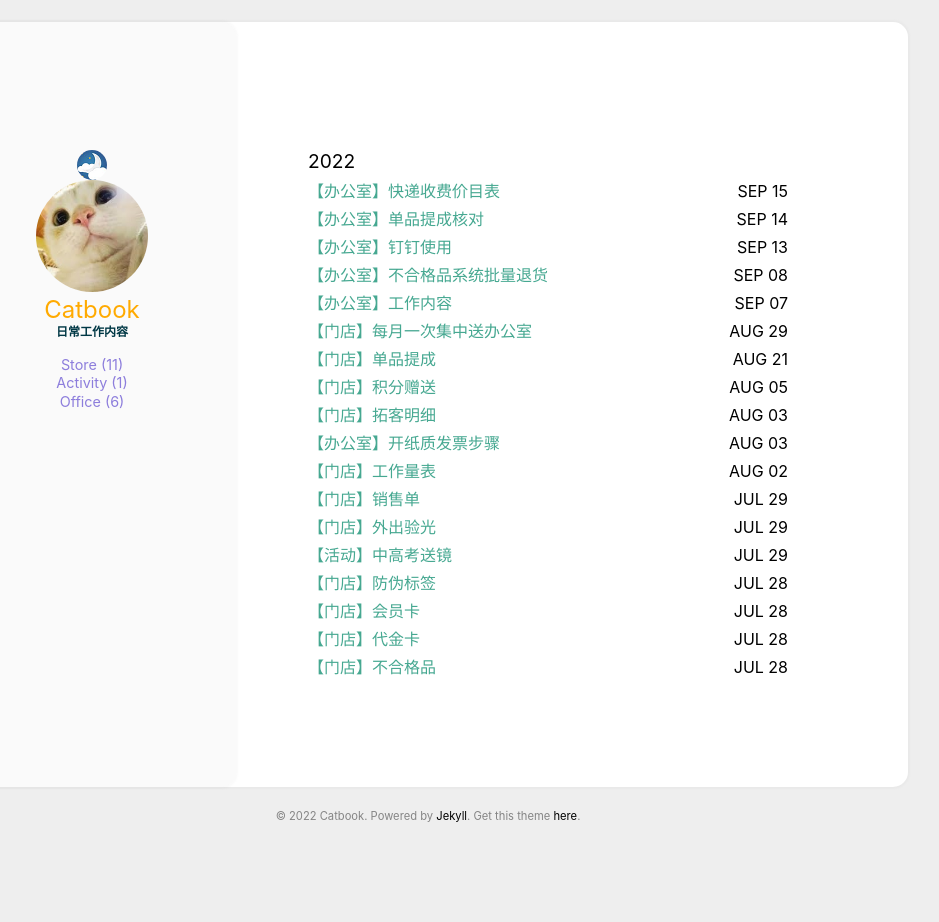
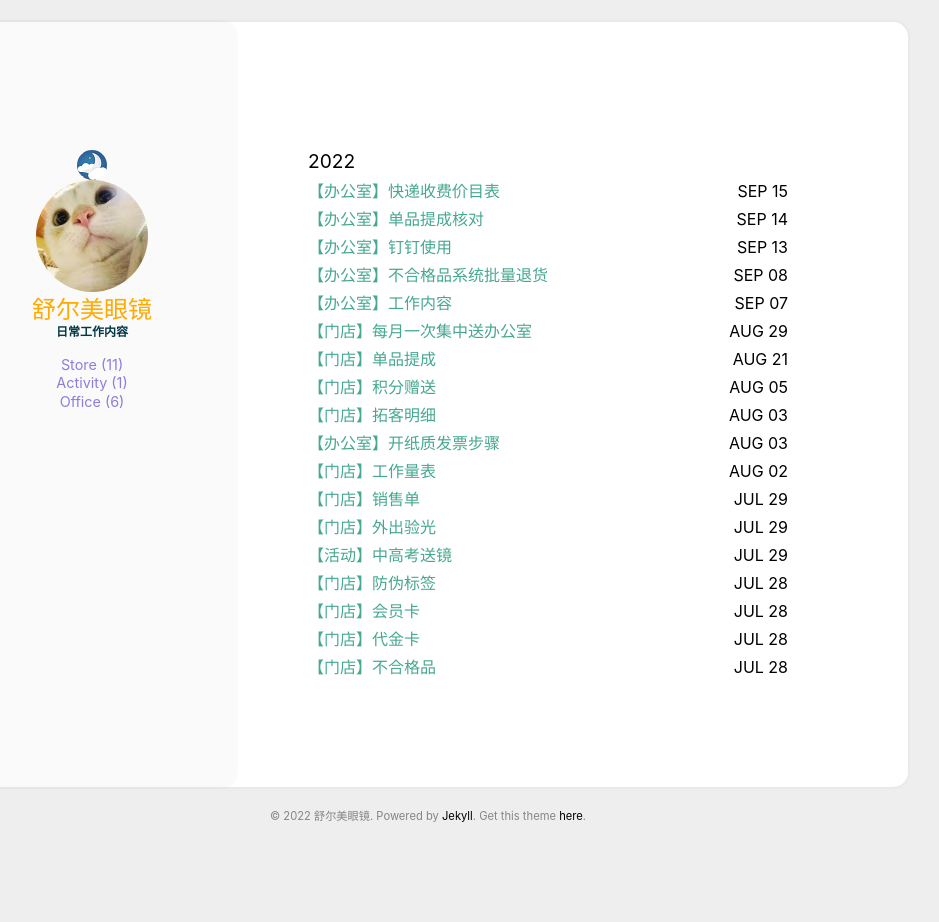
Before and after one commit to cuihuanhuan/cuihuanhuan.github.io, a Jekyll site: the page built from index.html, in a window 1280 px wide. Shown: the whole page, without its empty margins (212-1151 px from the left). Built offline with Jekyll 4.4.1, drawn with Linux system fonts in a browser that asks for light colours.

Commit message:
Update _config.yml

```diff
--- a/_config.yml
+++ b/_config.yml
@@ -20,7 +20,7 @@ cusdis:
     app_id: #your cusdis app_id
 
 user:
-  name: Catbook
+  name: 舒尔美眼镜
   pic: /assets/img/cat.jpg
   picAlt: "catbook"
   job: 日常工作内容
```
